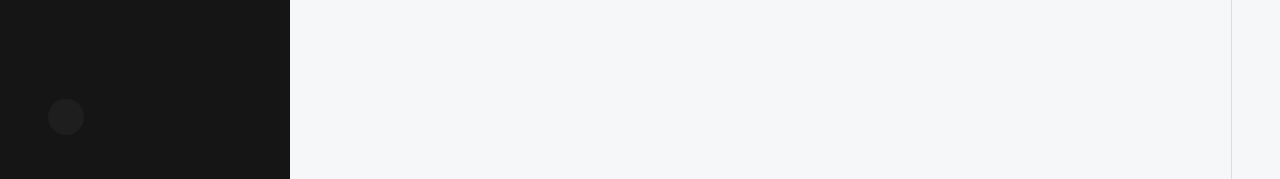
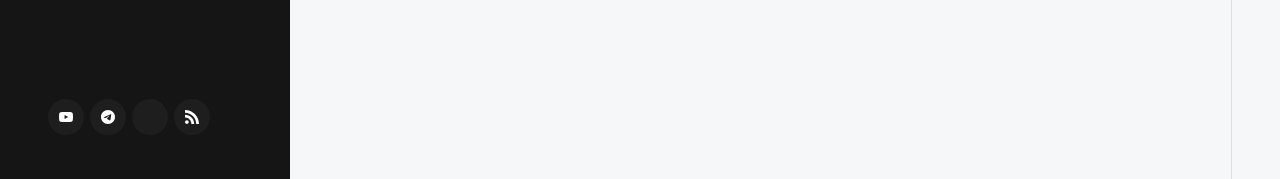
Before and after one commit to E11enses/Mraketplace_new, a PHP site: page /blog/inc/header.php in a window 1280 px wide. Shown: the part 621-800 px from the top of the page. Run offline with PHP 8.4, Linux system fonts and the light colour scheme.

Commit message:
Adding social icons to blog

```diff
--- a/blog/css/main.css
+++ b/blog/css/main.css
@@ -2519,6 +2519,18 @@ input::-moz-focus-inner {
     background-image: url(../images/icons/social/icon-rss.svg);
 }
 
+.header__social .ss-vk a::after {
+    background-image: url(../images/icons/social/icon-vk.svg);
+}
+
+.header__social .ss-telegram a::after {
+    background-image: url(../images/icons/social/icon-telegram.svg);
+}
+
+.header__social .ss-youtube a::after {
+    background-image: url(../images/icons/social/icon-youtube.svg);
+}
+
 /* -------------------------------------------------------------------
  * responsive:
  * header
--- a/blog/inc/header.php
+++ b/blog/inc/header.php
@@ -132,7 +132,10 @@ natsort($categoriesForNav); // simple sort
         <li><a href="#" title="">Контакты</a></li>
       </ul>
       <ul class="header__social">
-        <li class="ss-vk"><a href="https://vk.com"><span class="screen-reader-text">VK</span></a></li>
+        <li class="ss-youtube"><a href="https://youtube.com/@mraketplace"><span class="screen-reader-text">Youtube</span></a></li>
+        <li class="ss-telegram"><a href="https://t.me/mraketplace"><span class="screen-reader-text">Telegram</span></a></li>
+        <li class="ss-VK"><a href="https://vk.com/mraketplace"><span class="screen-reader-text">VK</span></a></li>
+        <li class="ss-rss"><a href="https://yandex.ru"><span class="screen-reader-text">RSS</span></a></li>
       </ul>
     </nav>
     <a href="#0" class="header__menu-toggle"><span>Меню</span></a>
```
Also changed, not shown: blog/images/icons/social/icon-telegram.svg (added), blog/images/icons/social/icon-vk.svg (added), blog/images/icons/social/icon-youtube.svg (added).
